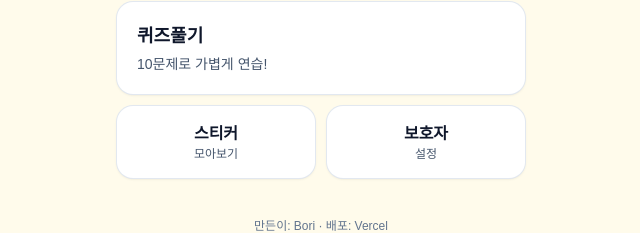
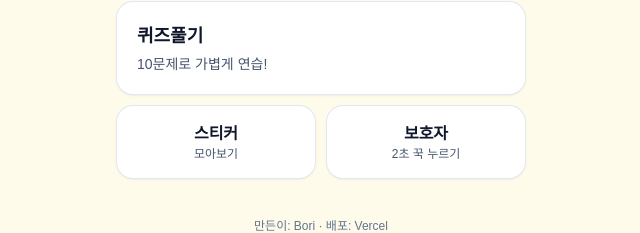
Before and after one commit to woairi/gugudan-kids, a Next.js app: page / in a window 1280 px wide. Shown: the part 226-459 px from the top of the page, without its empty margins (319-959 px from the left). Built offline with nearby package versions, Linux system fonts and the light colour scheme.

Commit message:
feat(ux): gate parents page with 2s long-press

```diff
--- a/src/app/page.tsx
+++ b/src/app/page.tsx
@@ -1,4 +1,7 @@
+"use client";
+
 import Link from "next/link";
+import { useEffect, useRef, useState } from "react";
 
 export default function HomePage() {
   return (
@@ -36,13 +39,7 @@ export default function HomePage() {
               <div className="font-bold">스티커</div>
               <div className="text-xs text-slate-600">모아보기</div>
             </Link>
-            <Link
-              href="/parents"
-              className="rounded-2xl bg-white p-4 text-center shadow-sm ring-1 ring-slate-200 active:scale-[0.99]"
-            >
-              <div className="font-bold">보호자</div>
-              <div className="text-xs text-slate-600">설정</div>
-            </Link>
+            <ParentsGateButton />
           </div>
         </div>
 
@@ -53,3 +50,64 @@ export default function HomePage() {
     </main>
   );
 }
+
+
+function ParentsGateButton() {
+  const [holding, setHolding] = useState(false);
+  const [progress, setProgress] = useState(0);
+  const timerRef = useRef<number | null>(null);
+  const startAtRef = useRef<number | null>(null);
+
+  useEffect(() => {
+    return () => {
+      if (timerRef.current) window.clearInterval(timerRef.current);
+    };
+  }, []);
+
+  function startHold() {
+    if (holding) return;
+    setHolding(true);
+    setProgress(0);
+    startAtRef.current = Date.now();
+    timerRef.current = window.setInterval(() => {
+      const startAt = startAtRef.current ?? Date.now();
+      const elapsed = Date.now() - startAt;
+      const p = Math.min(100, Math.round((elapsed / 2000) * 100));
+      setProgress(p);
+      if (elapsed >= 2000) {
+        window.clearInterval(timerRef.current!);
+        timerRef.current = null;
+        window.location.href = "/parents";
+      }
+    }, 50);
+  }
+
+  function stopHold() {
+    setHolding(false);
+    setProgress(0);
+    startAtRef.current = null;
+    if (timerRef.current) {
+      window.clearInterval(timerRef.current);
+      timerRef.current = null;
+    }
+  }
+
+  return (
+    <button
+      onPointerDown={startHold}
+      onPointerUp={stopHold}
+      onPointerCancel={stopHold}
+      onPointerLeave={stopHold}
+      className="relative rounded-2xl bg-white p-4 text-center shadow-sm ring-1 ring-slate-200 active:scale-[0.99]"
+      aria-label="보호자 설정(2초간 길게 누르기)"
+    >
+      <div className="font-bold">보호자</div>
+      <div className="text-xs text-slate-600">2초 꾹 누르기</div>
+      {holding && (
+        <div className="mt-2 h-2 w-full overflow-hidden rounded-full bg-slate-200">
+          <div className="h-2 bg-amber-400" style={{ width: `${progress}%` }} />
+        </div>
+      )}
+    </button>
+  );
+}
```
Also changed, not shown: 1 other file (tests, documents, lock files or other folders).
